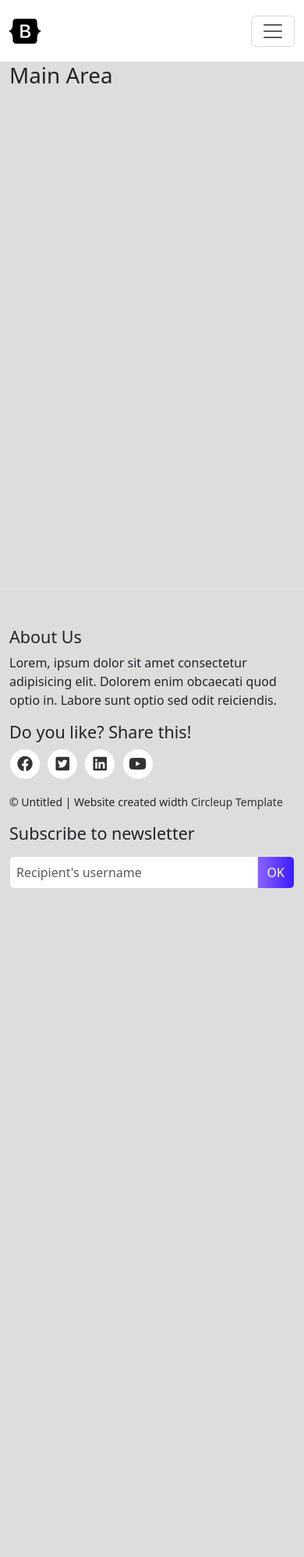
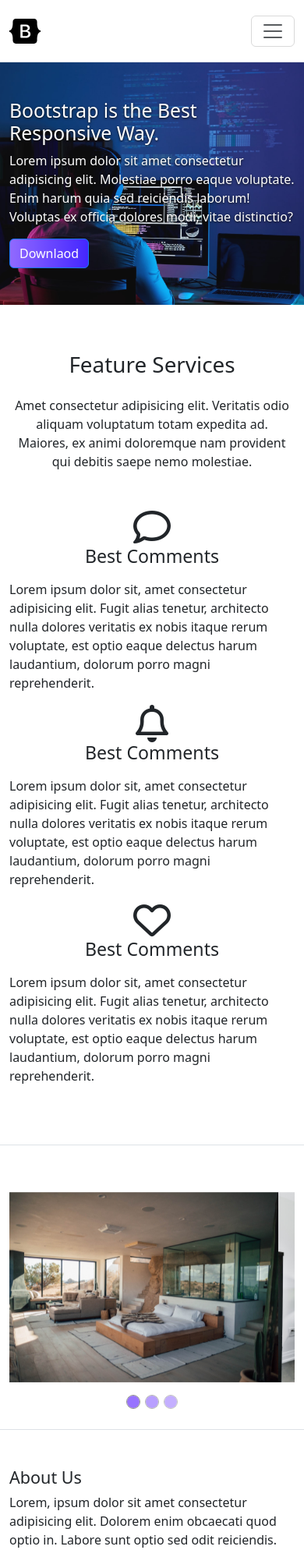
Before and after one commit to biplobariya/Corporate-website, a website: page index.html in a window 390 px wide. Shown: the top 1997 px of the page at 78% size. Before the commit the page ends 1204 px from the top, so only its background shows below. Drawn offline with nearby package versions, Linux system fonts and the light colour scheme.

Commit message:
working on bootstrap

```diff
--- a/index.html
+++ b/index.html
@@ -46,12 +46,104 @@
   </nav>
   <div class="extra-margin"></div>
 
-  <main style="min-height: 80vh;">
+  <!-- Hero Section Start -->
+  <div class="hero-section">
     <div class="container">
-      <h1>Main Area</h1>
+      <div class="row">
+        <div class="col-md-6">
+          <h2>Bootstrap is the Best Responsive Way.</h2>
+          <p>Lorem ipsum dolor sit amet consectetur adipisicing elit. Molestiae porro eaque voluptate. Enim harum quia sed reiciendis laborum! Voluptas ex officia dolores modi, vitae distinctio?</p>
+          <button class="btn btn-primary">Downlaod</button>
+        </div>
+      </div>
     </div>
-  </main>
+  </div>
+  <!-- Hero Section End -->
 
+  <!-- Feature Section Start -->
+  <div class="feature-section">
+    <div class="container">
+      <div class="row">
+        <div class="col-12">
+          <div class="text-center">
+            <h1>Feature Services</h1>
+            <p class="my-4">
+              Amet consectetur adipisicing elit. Veritatis odio aliquam voluptatum totam expedita ad.
+            <br>
+            Maiores, ex animi doloremque nam provident qui debitis saepe nemo molestiae.</p>
+          </div>
+        </div>
+      </div>
+      <div class="row mt-4">
+        <div class="col-md-4">
+          <div class="icon-container text-center">
+            <i class="far fa-comment"></i>
+          </div>
+          <div class="text-center">
+            <h3>Best Comments</h3>
+          </div>
+          <div class="mt-3">
+            <p>Lorem ipsum dolor sit, amet consectetur adipisicing elit. Fugit alias tenetur, architecto nulla dolores veritatis ex nobis itaque rerum voluptate, est optio eaque delectus harum laudantium, dolorum porro magni reprehenderit.</p>
+          </div>
+        </div>
+        <div class="col-md-4">
+          <div class="icon-container text-center">
+            <i class="far fa-bell"></i>
+          </div>
+          <div class="text-center">
+            <h3>Best Comments</h3>
+          </div>
+          <div class="mt-3">
+            <p>Lorem ipsum dolor sit, amet consectetur adipisicing elit. Fugit alias tenetur, architecto nulla dolores veritatis ex nobis itaque rerum voluptate, est optio eaque delectus harum laudantium, dolorum porro magni reprehenderit.</p>
+          </div>
+        </div>
+        <div class="col-md-4">
+          <div class="icon-container text-center">
+            <i class="far fa-heart"></i>
+          </div>
+          <div class="text-center">
+            <h3>Best Comments</h3>
+          </div>
+          <div class="mt-3">
+            <p>Lorem ipsum dolor sit, amet consectetur adipisicing elit. Fugit alias tenetur, architecto nulla dolores veritatis ex nobis itaque rerum voluptate, est optio eaque delectus harum laudantium, dolorum porro magni reprehenderit.</p>
+          </div>
+        </div>
+      </div>
+    </div>
+  </div>
+  <!-- Feature Section End -->
+
+  <!-- Carousel Section Start -->
+  <div class="carousel-section border-top">
+    <div class="container">
+      <div class="row">
+        <div class="col-xs-12">
+          <div id="carouselExampleIndicators" class="carousel slide" data-bs-ride="carousel">
+            <div class="carousel-indicators">
+              <button type="button" data-bs-target="#carouselExampleIndicators" data-bs-slide-to="0" class="active carousel-indicators-item" aria-current="true" aria-label="Slide 1"></button>
+              <button type="button" data-bs-target="#carouselExampleIndicators" data-bs-slide-to="1" class="carousel-indicators-item" aria-label="Slide 2"></button>
+              <button type="button" data-bs-target="#carouselExampleIndicators" data-bs-slide-to="2" class="carousel-indicators-item" aria-label="Slide 3"></button>
+            </div>
+            <div class="carousel-inner">
+              <div class="carousel-item active">
+                <img src="./assets/images/slider1.jpg" class="d-block w-100" alt="Slider image 1">
+              </div>
+              <div class="carousel-item">
+                <img src="./assets/images/slider2.jpg" class="d-block w-100" alt="Slider image 2">
+              </div>
+              <div class="carousel-item">
+                <img src="./assets/images/slider3.jpg" class="d-block w-100" alt="Slider image 3">
+              </div>
+            </div>
+          </div>
+        </div>
+      </div>
+    </div>
+  </div>
+  <!-- Carousel Section End -->
+
+
+  <!-- Footer Section Start -->
   <footer class="border-top">
     <div class="container my-5">
       <div class="row">
--- /dev/null
+++ b/scss/carousel/carousel.scss
@@ -0,0 +1,18 @@
+.carousel-section {
+  padding: 60px 0;
+
+  .carousel-indicators {
+    bottom: 0px;
+    transform: translateY(50px);
+  }
+
+  .carousel-indicators-item {
+    width: 1rem !important;
+    height: 1rem !important;
+    border-radius: 50%;
+    border: 1px solid gray;
+    background-color: #8b62ff;
+  }
+
+
+}
--- /dev/null
+++ b/scss/feature/feature.scss
@@ -0,0 +1,8 @@
+.feature-section {
+  padding: 60px 0;
+
+
+  .far {
+    font-size: 3rem;
+  }
+}
--- /dev/null
+++ b/scss/hero/hero.scss
@@ -0,0 +1,21 @@
+
+.hero-section {
+  background-image: url('../../assets/images/hero-banner.jpg');
+  background-size: cover;
+  background-repeat: no-repeat;
+  background-position: top;
+  padding: 12% 0;
+  opacity: 0.95;
+
+  h2,
+  p {
+    color: #fff;
+    text-shadow: 0 1px 3px #000;
+  }
+
+  button {
+    background-image: linear-gradient(90deg, #8b62ff 0, #3b1bff);
+  }
+
+
+}
--- a/scss/index.scss
+++ b/scss/index.scss
@@ -5,10 +5,13 @@
 @import "../node_modules/bootstrap/scss/bootstrap";
 @import "./nav/navbar";
 @import "./footer/footer-style";
+@import "./hero/hero";
+@import "./feature/feature";
+@import "./carousel/carousel";
 
 // custom code here
 body {
-  background-color: #ddd;
+  background-color: #fff;
 }
 
 .extra-margin {
```
Also changed, not shown: assets/images/hero-banner.jpg (added), assets/images/slider1.jpg (added), assets/images/slider2.jpg (added), assets/images/slider3.jpg (added), css/style.css, 1 other file.
